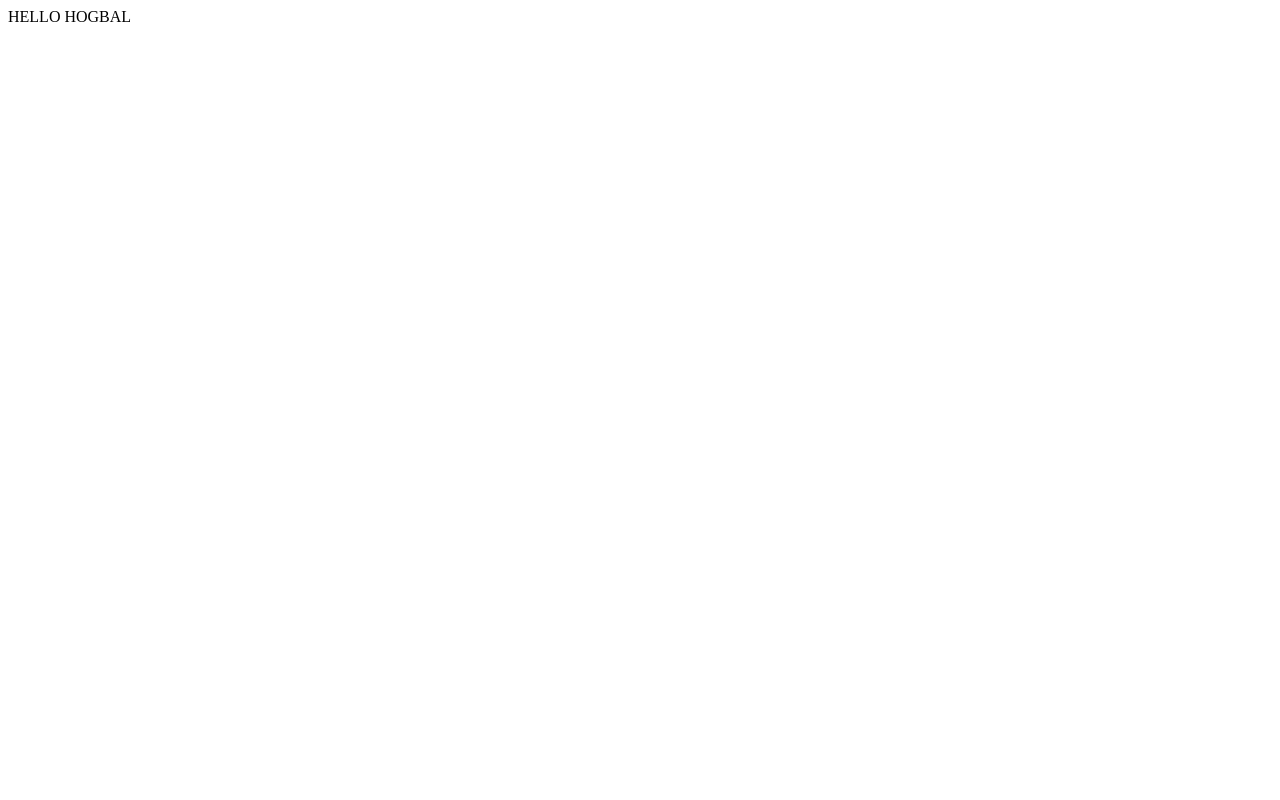
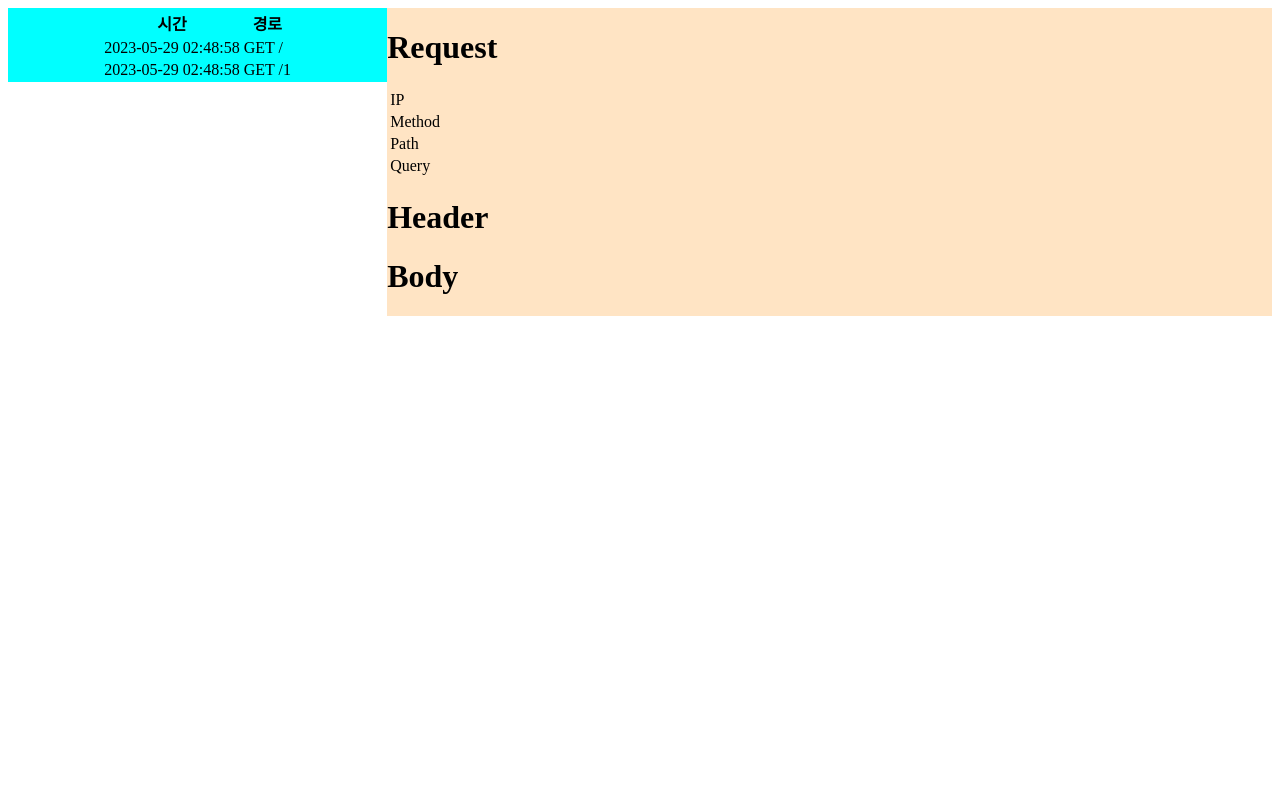
Before and after one commit to hogbal/hacking_docker, a Flask app: page /request_list in a window 1280 px wide. Before the commit the page is almost empty. Run offline with Flask 3, Linux system fonts and the light colour scheme.

Commit message:
ADD server/request

```diff
--- a/server/request/app.py
+++ b/server/request/app.py
@@ -1,3 +1,4 @@
+import datetime
 from flask import Flask, request, render_template
 
 app = Flask(__name__)
@@ -5,19 +6,27 @@ app = Flask(__name__)
 request_data = []
 
 @app.route("/", methods=["GET", "POST"])
-def index():
+@app.route("/<path:subpath>", methods=["GET", "POST"])
+def index(subpath=None):
 	request_dict = {}
+	request_dict["idx"] = len(request_data)
 	request_dict["remote_addr"] = request.remote_addr
 	request_dict["method"] = request.method
 	request_dict["path"] = request.path
 	request_dict["query_string"] = request.query_string
 
-	request_dict["headers"] = request.headers
+	request_header = ""
+	for key, value in request.headers:
+		request_header += f"{key} : {value}<br>"
+
+	request_dict["headers"] = request_header
 	request_dict["values"] = request.values.to_dict()
+	request_dict["time"] = datetime.datetime.now().strftime("%Y-%m-%d %H:%M:%S")
+	request_data.append(request_dict)
 	return "success"
 
 @app.route("/request_list")
 def request_list():
-	return render_template("index.html")
+	return render_template("index.html", request_data=request_data)
 
 app.run(host="0.0.0.0", port=5000)
--- /dev/null
+++ b/server/request/static/css/default.css
@@ -0,0 +1,16 @@
+.left-box {
+    text-align:center;
+    float: left;
+    width: 30%;
+    background-color: aqua;
+}
+
+.right-box {
+    float: left;
+    width: 70%;
+    background-color: bisque;
+}
+
+.rtable-box {
+    display:inline-block;
+}
--- a/server/request/templates/index.html
+++ b/server/request/templates/index.html
@@ -1 +1,93 @@
-HELLO HOGBAL
+<link rel="stylesheet" href="{{ url_for('static', filename='css/default.css') }}">
+
+<div class="left-box">
+	<div class="rtable-box">
+		<table id="rtable">
+			<thead>
+				<tr>
+					<th>시간</th>
+					<th>경로</th>
+					<th style="display:none;"></th>
+				</tr>
+			</thead>
+			<tbody>
+				{% for data in request_data %}
+				<tr>
+					<td>{{data["time"]}}</td>
+					<td>{{data["method"] + " " + data["path"]}}</td>
+					<td id="rtable-addr" style="display:none;">{{data["remote_addr"]}}</td>
+					<td id="rtable-method" style="display:none;">{{data["method"]}}</td>
+					<td id="rtable-path" style="display:none;">{{data["path"]}}</td>
+					<td id="rtable-query" style="display:none;">{{data["query_string"]}}</td>
+					<td id="rtable-header" style="display:none;">{{data["headers"] | safe}}</td>
+					<td id="rtable-values" style="display:none;">{{data["values"]}}</td>
+				</tr>
+				{% endfor %}
+			</tbody>
+		</table>
+	</div>
+</div>
+<div class="right-box">
+	<div class="info-box">
+		<div class="myrequest-box">
+			<h1>Request</h1>
+			<table id="mtable">
+				<tbody>
+					<tr>
+						<td class="fheader">IP</td>
+						<td id="ip"></td>
+					</tr>
+					<tr>
+						<td class="fheader">Method</td>
+						<td id="method"></td>
+					</tr>
+					<tr>
+						<td class="fheader">Path</td>
+						<td id="path"></td>
+					</tr>
+					<tr>
+						<td class="fheader">Query</td>
+						<td id="query"></td>
+					</tr>
+				</tbody>
+			</table>
+		</div>
+		<div class="header-box">
+			<h1>Header</h1>
+			<h3 id="header"></h3>
+		</div>
+		<div class="body-box">
+			<h1>Body</h1>
+
+		</div>
+	</div>
+</div>
+
+<script>
+    var table =document.getElementById('rtable');
+    var rowList = table.rows;
+
+    for (i=1; i<rowList.length; i++) {
+        var row = rowList[i];
+
+        row.onclick = function(){
+          return function(){
+			var remote_addr = this.cells[2].innerHTML;
+			var mothod = this.cells[3].innerHTML;
+			var path = this.cells[4].innerHTML;
+			var query = this.cells[5].innerHTML;
+			var headers = this.cells[6].innerHTML;
+			var values = this.cells[7].innerHTML;
+
+			console.log(this.cells);
+
+            document.getElementById('ip').innerHTML = remote_addr;
+			document.getElementById('method').innerHTML = mothod;
+			document.getElementById('path').innerHTML = path;
+			document.getElementById('query').innerHTML = query;
+
+			document.getElementById('header').innerHTML = headers;
+        }
+      }(row);
+    }
+</script>
```
